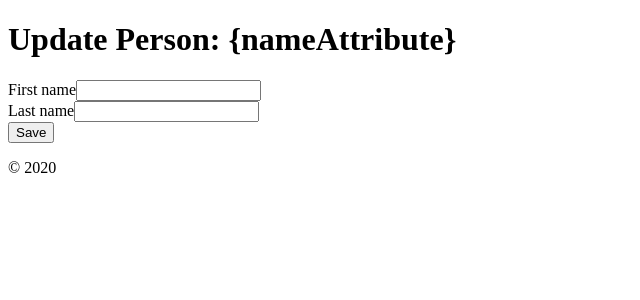
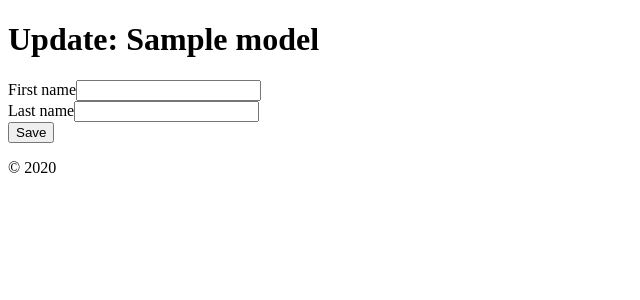
Before and after one commit to fweinaug/comicscollection-backend, a Yii app: template backend/views/person/update.php in a window 1280 px wide. Shown: the top 300 px of the page, without its empty margins (0-640 px from the left). Run offline with PHP 8.4 and a stand-in for Yii, Linux system fonts and the light colour scheme; the template is opened without the code that fills it: most values are stand-ins (such as "Sample title", 1, 10 or a date in 2020); form fields are guessed from the names that the template uses; data that the repository does not hold is empty; some libraries are stand-ins or nearby versions.

Commit message:
show person name, add timestamp behavior

```diff
--- a/backend/views/person/update.php
+++ b/backend/views/person/update.php
@@ -5,9 +5,9 @@ use yii\helpers\Html;
 /* @var $this yii\web\View */
 /* @var $model common\models\People */
 
-$this->title = 'Update Person: {nameAttribute}';
+$this->title = 'Update: '.$model->name;
 $this->params['breadcrumbs'][] = ['label' => 'People', 'url' => ['index']];
-$this->params['breadcrumbs'][] = ['label' => $model->id, 'url' => ['view', 'id' => $model->id]];
+$this->params['breadcrumbs'][] = ['label' => $model->name, 'url' => ['view', 'id' => $model->id]];
 $this->params['breadcrumbs'][] = 'Update';
 ?>
 <div class="people-update">
--- a/backend/views/person/view.php
+++ b/backend/views/person/view.php
@@ -6,7 +6,7 @@ use yii\widgets\DetailView;
 /* @var $this yii\web\View */
 /* @var $model common\models\People */
 
-$this->title = $model->id;
+$this->title = $model->name;
 $this->params['breadcrumbs'][] = ['label' => 'People', 'url' => ['index']];
 $this->params['breadcrumbs'][] = $this->title;
 ?>
```
Also changed, not shown: common/models/People.php (+17 -0 lines).
